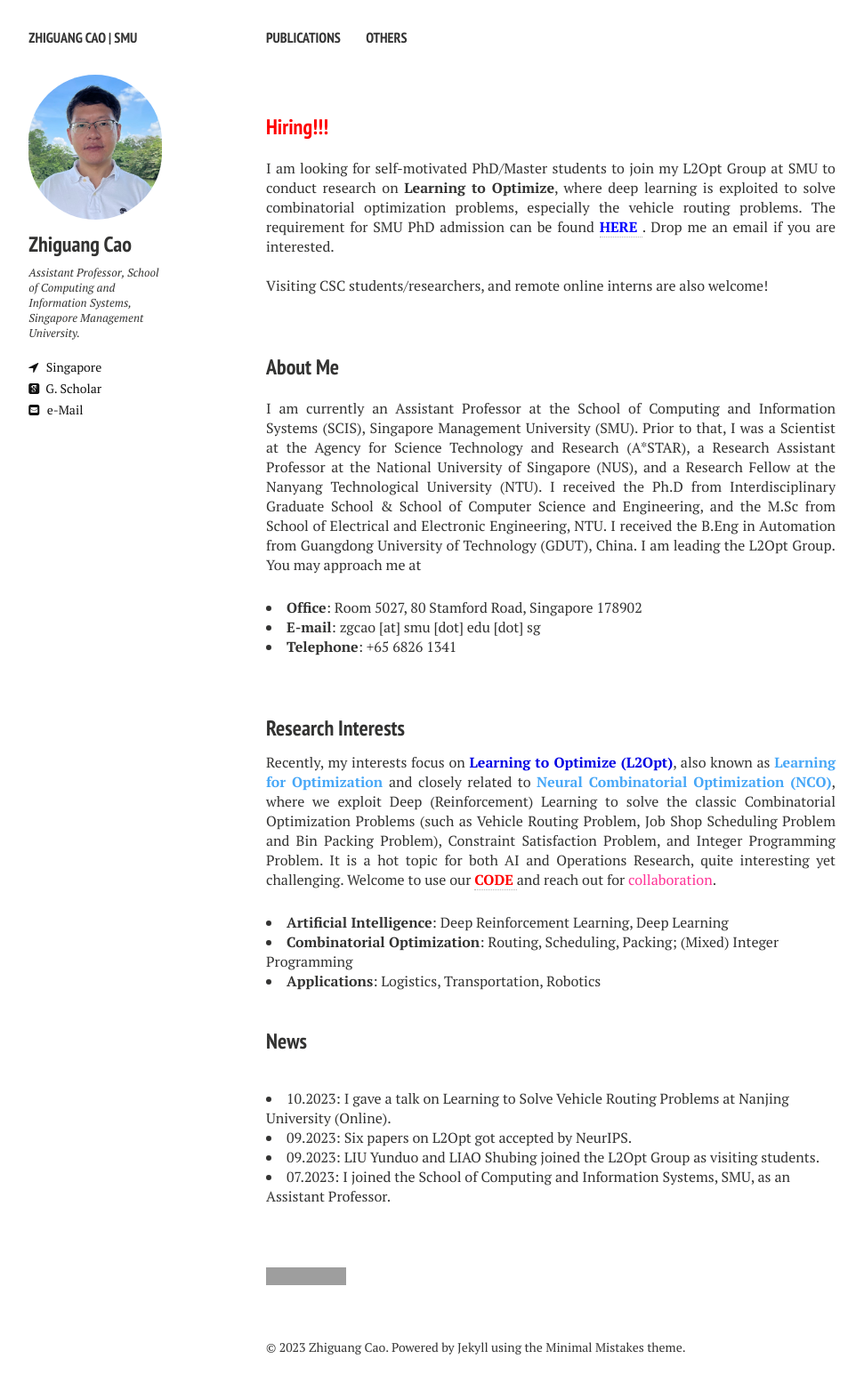
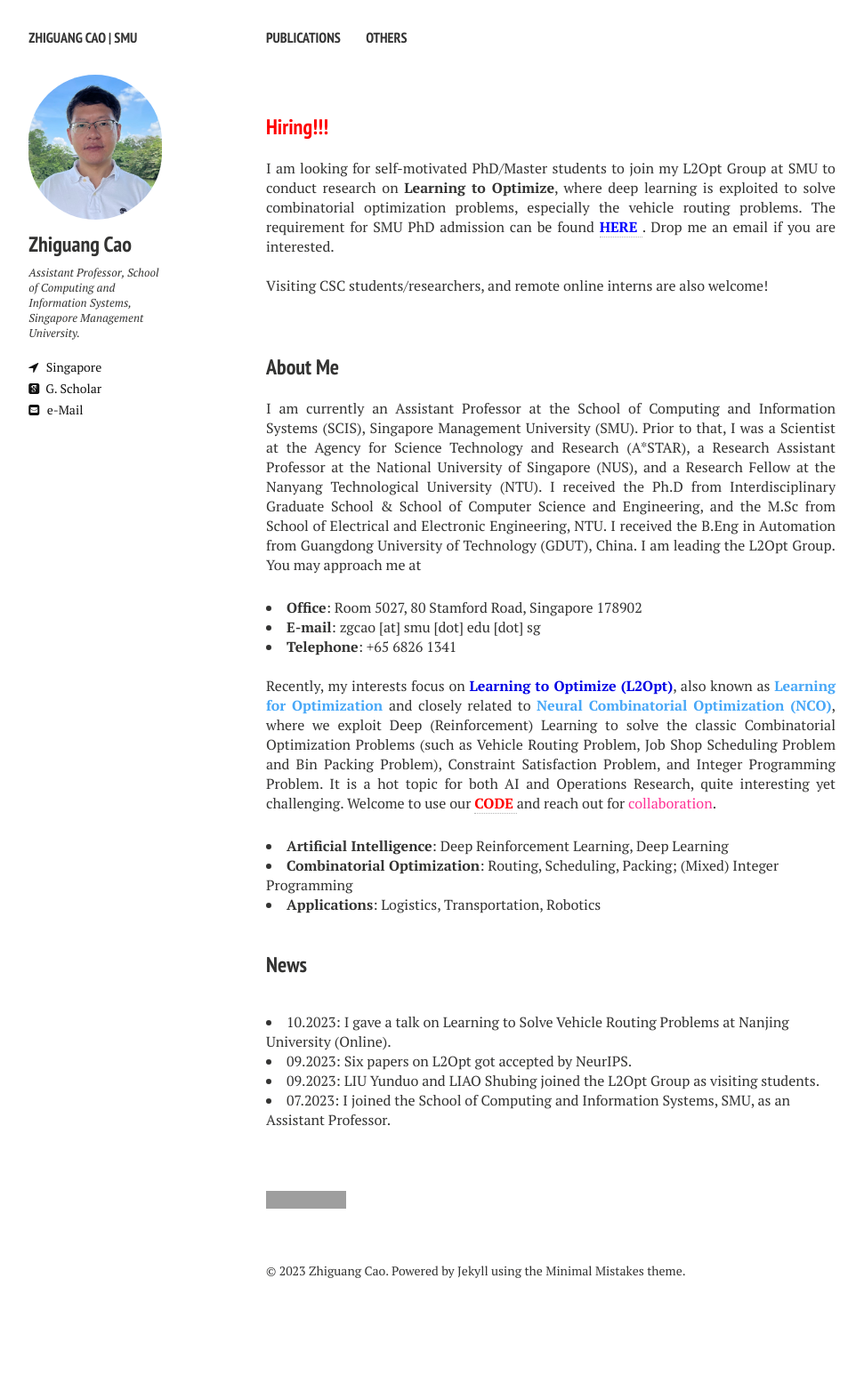
Before and after one commit to zhiguangcaosg/zhiguangcaosg.github.io, a Jekyll site: the page built from index.md, in a window 1280 px wide. Shown: the whole page at 89% size, without its empty margins (21-992 px from the left). Built offline with Jekyll 4.4.1, drawn with Linux system fonts in a browser that asks for light colours; nearby versions of some CDN libraries; after the commit the page ends 1487 px from its top, so only the background shows below that; grey boxes are pictures that could not be loaded.

Commit message:
Update index.md

```diff
--- a/index.md
+++ b/index.md
@@ -28,7 +28,6 @@ image: banner1.png
 <br />
 
 
-<h3 style="margin-bottom:-8px;padding-top:20px;">Research Interests</h3> <br>
 <p align="justify">Recently, my interests focus on <font color="#0000E3"><b>Learning to Optimize (L2Opt)</b></font>, also known as <font color="#47A7F7"><b>Learning for Optimization </b></font> and closely related to <font color="#47A7F7"><b>Neural Combinatorial Optimization (NCO)</b></font>, where we exploit Deep (Reinforcement) Learning to solve the classic Combinatorial Optimization Problems (such as Vehicle Routing Problem, Job Shop Scheduling Problem and Bin Packing Problem), Constraint Satisfaction Problem, and Integer Programming Problem. It is a hot topic for both AI and Operations Research, quite interesting yet challenging. Welcome to use our <a href="https://zhiguangcaosg.github.io/publications/"  target="_blank"> <font color="#FF0000"><b>CODE</b> </font></a> and reach out for <font color="#FF3396">collaboration</font>.
 </p>
 <li>
```
